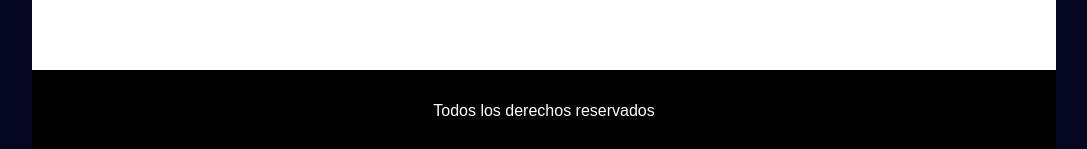
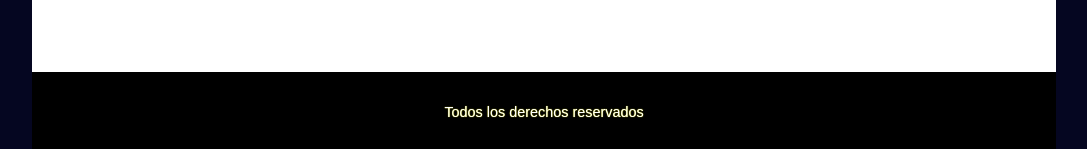
Before and after one commit to alexglzrys/hyperblog, a plain HTML site: page blog.html in a window 1280 px wide. Shown: the part 648-797 px from the top of the page, without its empty margins (96-1183 px from the left). Drawn offline with Linux system fonts and the light colour scheme.

Commit message:
corrección color footer

```diff
--- a/css/style.css
+++ b/css/style.css
@@ -44,4 +44,6 @@ body {
     color: white;
     text-align: center;
     padding: 2rem 0;
+    font-size: .9rem;
+    text-shadow: 0 0 1px yellow;
 }
```
